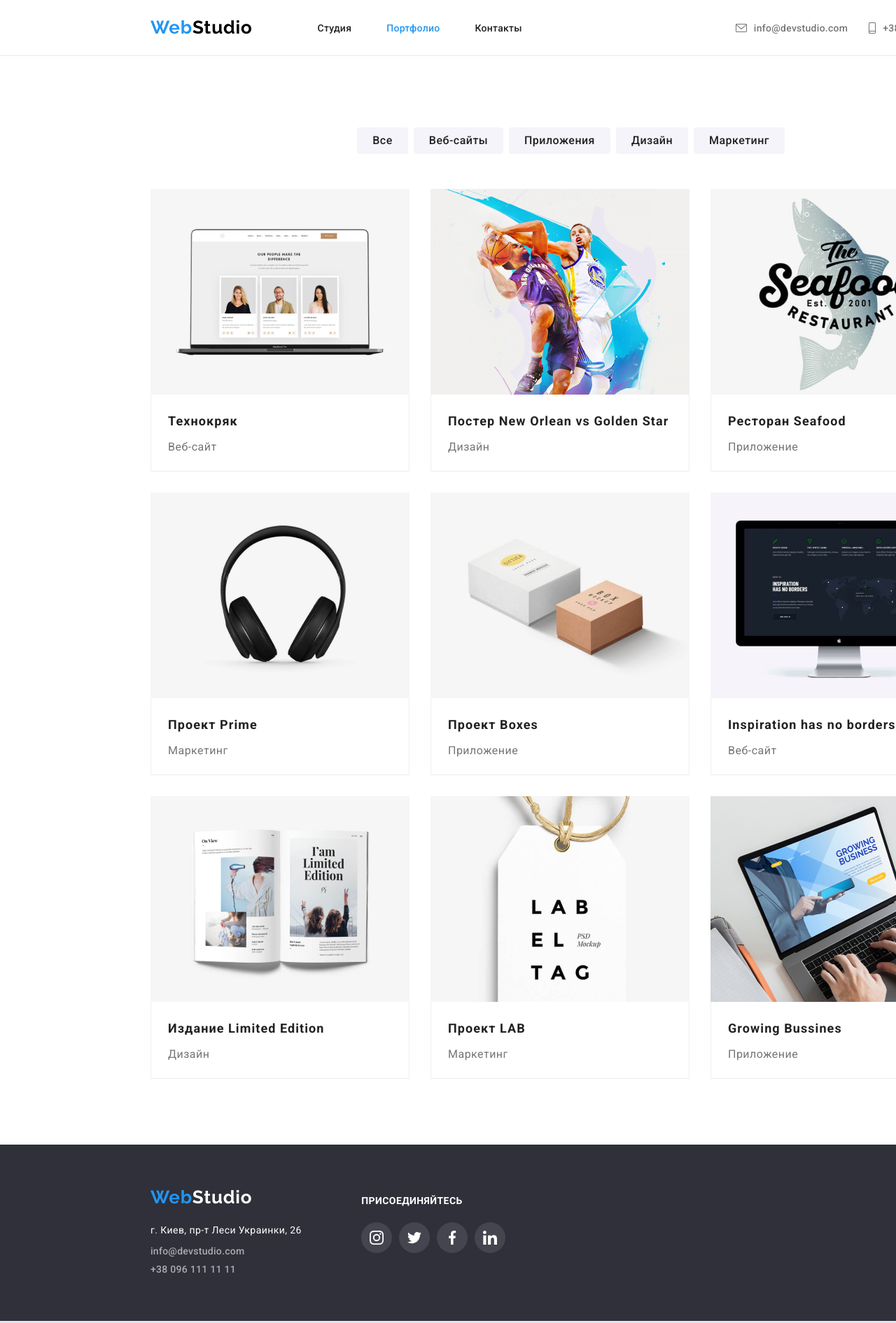
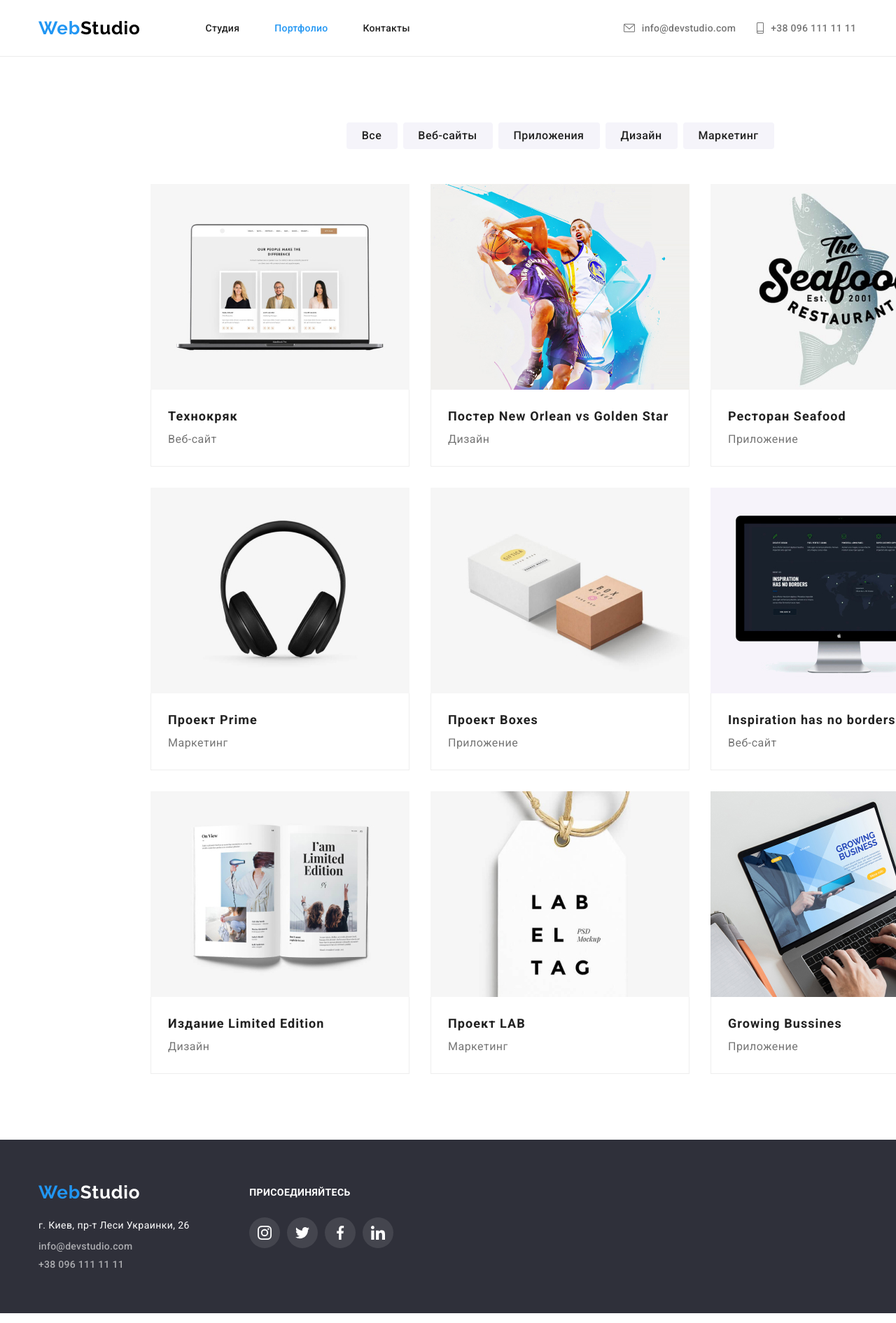
Before and after one commit to starvadym/goit-markup-hw-04, a plain HTML site: page portfolio.html in a window 1280 px wide. Shown: the top 1891 px of the page at 70% size. Drawn offline with nearby package versions, Linux system fonts and the light colour scheme.

Commit message:
Last updates

```diff
--- a/css/styles.css
+++ b/css/styles.css
@@ -19,24 +19,16 @@
 
 body {
   font-family: "Roboto", sans-serif;
-  /* background-color: var(--primary-white-color); */
-  background: #e5e5e5;
   color: var(--primary-text-color);
 }
 .page-header {
-  width: 1600px;
-  height: 88px;
   margin: 0 auto;
-  padding-bottom: 8px;
   background-color: var(--primary-white-color);
-}
-.border-line {
-  width: 1600px;
-  height: 80px;
   border-bottom-style: solid;
   border-bottom-width: 1px;
   border-bottom-color: #ececec;
 }
+
 /* Вспомогательная обводка границ блока */
 /* margin-bottom: 50px;
   outline: 2px solid tomato;
@@ -52,11 +44,10 @@ body {
   letter-spacing: 0.03em;
   color: #000000;
   text-decoration: none;
-  padding-top: 24px;
 }
 .footer-style .logo {
   display: inline-block;
-  padding-top: 60px;
+  justify-items: center;
 }
 .logoweb {
   color: #2196f3;
@@ -95,6 +86,7 @@ body {
 }
 .page-header * {
   display: flex;
+  align-items: center;
 }
 
 /* .site-nav .item{
@@ -134,10 +126,6 @@ margin-right: 0;
   padding: 0;
 }
 
-.footer-contacts {
-  padding-bottom: 60px;
-}
-
 /* Стили ссылок контактов */
 /* Расширение границ */
 .envelope {
@@ -158,8 +146,7 @@ margin-right: 0;
 .contact-mail,
 .contact-phone {
   display: inline-block;
-  padding-top: 32px;
-  padding-bottom: 32px;
+
   /* Оформление текста */
   font-style: normal;
   font-weight: 500;
@@ -212,7 +199,7 @@ margin-right: 0;
   color: rgba(255, 255, 255, 0.6);
   text-decoration: none;
   display: inline-block;
-  padding-top: 9px;
+  margin-top: 9px;
 }
 .footer-contacts a:hover,
 .footer-contacts a:focus {
@@ -238,10 +225,10 @@ margin-right: 0;
 }
 /* Секция - Слоган студии */
 .slogan {
-  max-width: 1600px;
-  height: 600px;
   margin: 0 auto;
   text-align: center;
+  padding-top: 200px;
+  padding-bottom: 200px;
   background-image: linear-gradient(
       to right,
       rgba(47, 48, 58, 0.4),
@@ -256,13 +243,13 @@ margin-right: 0;
 /* Стиль слогана */
 
 .slogan-statement {
-  margin: 0px;
-  padding-top: 200px;
+  margin: 0px auto;
+  max-width: 696px;
+  max-height: 120px;
   font-style: normal;
   font-weight: 900;
   font-size: 44px;
   line-height: 1.363;
-  /* text-align: center; */
   letter-spacing: 0.06em;
   text-transform: uppercase;
   color: var(--primary-white-color);
@@ -285,15 +272,14 @@ margin-right: 0;
 
 /* Стиль кнопки - заказать работу */
 .btn-type {
-  display: inline-block;
   width: 200px;
   height: 50px;
   background: var(--static-color);
   box-shadow: 0px 4px 4px rgba(0, 0, 0, 0.15);
   border-radius: 4px;
   margin-top: 30px;
-  margin-bottom: 200px;
 }
+
 .btn-type:hover,
 .btn-type:focus {
   width: 200px;
@@ -306,9 +292,7 @@ margin-right: 0;
 /* Секция - Преимущества студии */
 
 .advantages {
-  width: 1600px;
   margin: 0 auto;
-  padding-top: 0;
 }
 /* Горизонтальное размещение Flex */
 
@@ -317,8 +301,8 @@ margin-right: 0;
   display: flex;
   margin: 0;
   padding: 0;
-  padding-top: 94px;
 }
+
 .advantages .item + .item {
   margin-left: 30px;
 }
@@ -414,6 +398,13 @@ margin-right: 0;
   margin-top: 50px;
   display: flex;
 }
+
+.team-cont {
+  padding-top: 30px;
+  padding-bottom: 30px;
+  padding-left: 32px;
+  padding-right: 32px;
+}
 .team {
   margin: 0;
   font-style: normal;
@@ -427,7 +418,6 @@ margin-right: 0;
 /* Стиль текста - имя */
 .team-member {
   margin: 0;
-  margin-top: 30px;
   font-style: normal;
   font-weight: 500;
   font-size: 16px;
@@ -452,10 +442,8 @@ margin-right: 0;
 .social-list {
   list-style: none;
   display: flex;
-  padding-top: 16px;
-  padding-right: 32px;
-  padding-left: 32px;
-  padding-bottom: 30px;
+  margin-top: 16px;
+  padding: 0;
 }
 /* Очистка крайнего левого отсупа */
 .social-list .social-item + .social-item {
@@ -482,12 +470,9 @@ margin-right: 0;
 }
 /* Секция клиенты */
 .clients {
-  width: 1600px;
   margin: 0 auto;
 }
 .clients-container {
-  width: 170px;
-  height: 92px;
   margin-top: 50px;
 }
 .clients-list {
@@ -559,21 +544,20 @@ margin-right: 0;
 
 /* Стиль футера */
 .footer-style {
-  width: 1600px;
-  height: 252px;
-  margin: 0 auto;
-
+  padding-top: 60px;
+  padding-bottom: 60px;
   background: #2f303a;
 }
+
 .footer-style .social-list {
   list-style: none;
   display: flex;
   margin: 0;
   padding: 0;
-  padding-top: 20px;
-  padding-left: 70px;
-  padding-bottom: 100px;
+  margin-top: 20px;
+  margin-left: 70px;
 }
+
 .footer-style .social-link {
   display: block;
   padding: 12px;
@@ -595,8 +579,7 @@ margin-right: 0;
 .appeal {
   display: inline-block;
   margin: 0;
-  padding-top: 72px;
-  padding-left: 156px;
+  margin-left: 156px;
   width: 145px;
   font-weight: bold;
   font-size: 14px;
@@ -607,6 +590,7 @@ margin-right: 0;
 }
 .appeal-part {
   display: flex;
+  align-items: center;
 }
 .additional {
   display: flex;
@@ -633,7 +617,7 @@ margin-right: 0;
   padding: 0;
   margin: 0 auto;
   display: flex;
-  margin-left: 295px;
+  justify-content: center;
 }
 /* Очистка крайнего отсупа элемента */
 
@@ -782,6 +766,11 @@ margin-right: 0;
 .cont-border {
   width: 370px;
   height: 110px;
+
+  padding-top: 20px;
+  padding-bottom: 20px;
+  padding-left: 24px;
+  padding-right: 24px;
   /* Установим стили правой рамки */
   border-right-width: 1px;
   border-right-style: solid;
@@ -807,9 +796,8 @@ margin-right: 0;
   color: var(--title-text-color);
   margin: 0;
   padding: 0;
-  padding-left: 24px;
-  padding-top: 20px;
 }
+
 /* Стиль текста - Тип проекта */
 .project-type {
   font-style: normal;
@@ -820,10 +808,8 @@ margin-right: 0;
   color: var(--secondary-text-color);
   margin: 0;
   padding: 0;
-  padding-left: 24px;
-  padding-top: 4px;
-  padding-bottom: 20px;
 }
+
 .project-link {
   text-decoration: none;
 }
```
Also changed, not shown: index.html (+14 -4 lines).
